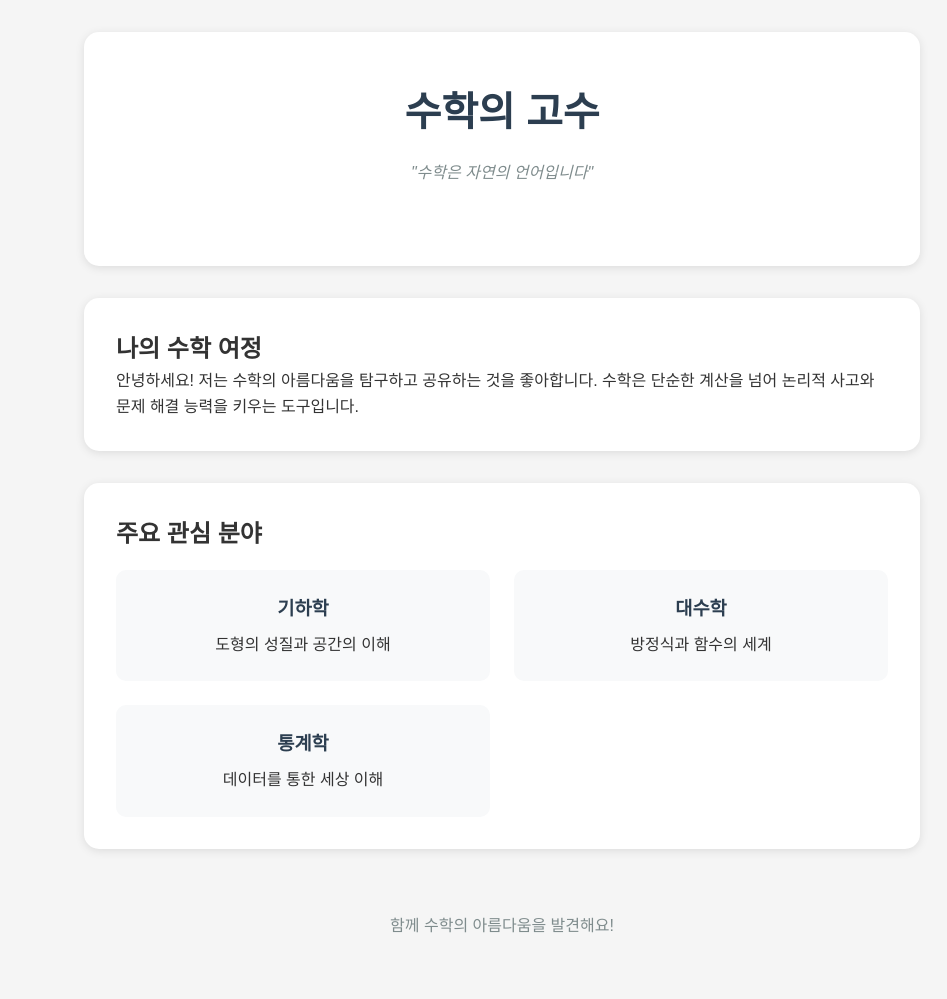
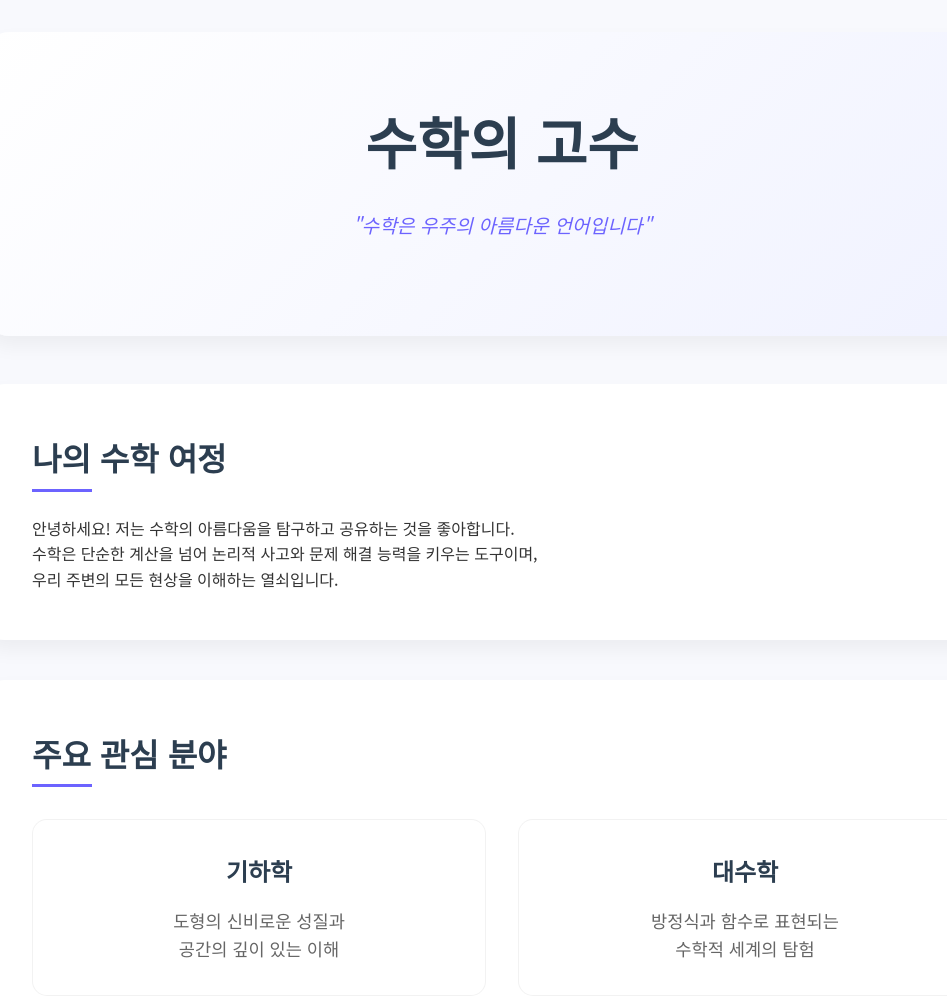
Before and after one commit to MJnaldo/mathking, a plain HTML site: page index.html in a window 1280 px wide. Shown: the top 999 px of the page, without its empty margins (138-1085 px from the left). Drawn offline with Linux system fonts and the light colour scheme.

Commit message:
뉴 수학 커밋

```diff
--- a/index.html
+++ b/index.html
@@ -4,7 +4,16 @@
     <meta charset="UTF-8">
     <meta name="viewport" content="width=device-width, initial-scale=1.0">
     <title>수학의 고수 - 프로필</title>
+    <link href="https://fonts.googleapis.com/css2?family=Noto+Sans+KR:wght@300;400;500;700&display=swap" rel="stylesheet">
     <style>
+        :root {
+            --primary-color: #6C63FF;
+            --secondary-color: #2C3E50;
+            --accent-color: #FF6B6B;
+            --background-color: #F8F9FD;
+            --card-shadow: 0 10px 20px rgba(0,0,0,0.05);
+        }
+
         * {
             margin: 0;
             padding: 0;
@@ -13,69 +22,169 @@
         }
 
         body {
-            background-color: #f5f5f5;
+            background: var(--background-color);
             color: #333;
             line-height: 1.6;
         }
 
         .container {
-            max-width: 900px;
+            max-width: 1100px;
             margin: 0 auto;
             padding: 2rem;
         }
 
         .profile-header {
             text-align: center;
-            padding: 3rem 0;
-            background-color: #fff;
-            border-radius: 15px;
-            box-shadow: 0 2px 10px rgba(0,0,0,0.1);
-            margin-bottom: 2rem;
+            padding: 4rem 2rem;
+            background: linear-gradient(135deg, #fff 0%, #f0f2ff 100%);
+            border-radius: 25px;
+            box-shadow: var(--card-shadow);
+            margin-bottom: 3rem;
+            position: relative;
+            overflow: hidden;
+            transition: transform 0.3s ease;
+        }
+
+        .profile-header:hover {
+            transform: translateY(-5px);
+        }
+
+        .profile-header::before {
+            content: "";
+            position: absolute;
+            top: -50%;
+            left: -50%;
+            width: 200%;
+            height: 200%;
+            background: linear-gradient(
+                45deg,
+                transparent 0%,
+                rgba(255, 255, 255, 0.1) 50%,
+                transparent 100%
+            );
+            animation: shine 3s infinite;
+        }
+
+        @keyframes shine {
+            0% { transform: translateX(-100%) translateY(-100%) rotate(45deg); }
+            100% { transform: translateX(100%) translateY(100%) rotate(45deg); }
         }
 
         .profile-header h1 {
-            font-size: 2.5rem;
-            color: #2c3e50;
-            margin-bottom: 1rem;
+            font-size: 3.5rem;
+            color: var(--secondary-color);
+            margin-bottom: 1.5rem;
+            font-weight: 700;
         }
 
         .math-quote {
             font-style: italic;
-            color: #7f8c8d;
+            color: var(--primary-color);
+            font-size: 1.2rem;
             margin-bottom: 2rem;
         }
 
         .content-section {
-            background-color: #fff;
-            padding: 2rem;
-            border-radius: 15px;
-            box-shadow: 0 2px 10px rgba(0,0,0,0.1);
-            margin-bottom: 2rem;
+            background: #fff;
+            padding: 3rem;
+            border-radius: 20px;
+            box-shadow: var(--card-shadow);
+            margin-bottom: 2.5rem;
+            transition: all 0.3s ease;
+        }
+
+        .content-section:hover {
+            transform: translateY(-5px);
+            box-shadow: 0 15px 30px rgba(0,0,0,0.1);
+        }
+
+        .content-section h2 {
+            color: var(--secondary-color);
+            font-size: 2rem;
+            margin-bottom: 1.5rem;
+            position: relative;
+            padding-bottom: 0.5rem;
+        }
+
+        .content-section h2::after {
+            content: '';
+            position: absolute;
+            bottom: 0;
+            left: 0;
+            width: 60px;
+            height: 3px;
+            background: var(--primary-color);
         }
 
         .math-topics {
             display: grid;
-            grid-template-columns: repeat(auto-fit, minmax(250px, 1fr));
-            gap: 1.5rem;
-            margin-top: 1rem;
+            grid-template-columns: repeat(auto-fit, minmax(300px, 1fr));
+            gap: 2rem;
+            margin-top: 2rem;
         }
 
         .topic-card {
-            background-color: #f8f9fa;
-            padding: 1.5rem;
-            border-radius: 10px;
+            background: #fff;
+            padding: 2rem;
+            border-radius: 15px;
             text-align: center;
+            transition: all 0.3s ease;
+            border: 1px solid rgba(0,0,0,0.05);
+            position: relative;
+            overflow: hidden;
+        }
+
+        .topic-card::before {
+            content: '';
+            position: absolute;
+            top: 0;
+            left: 0;
+            width: 100%;
+            height: 5px;
+            background: var(--primary-color);
+            transform: scaleX(0);
+            transition: transform 0.3s ease;
+        }
+
+        .topic-card:hover {
+            transform: translateY(-10px);
+            box-shadow: var(--card-shadow);
+        }
+
+        .topic-card:hover::before {
+            transform: scaleX(1);
         }
 
         .topic-card h3 {
-            color: #2c3e50;
-            margin-bottom: 0.5rem;
+            color: var(--secondary-color);
+            font-size: 1.5rem;
+            margin-bottom: 1rem;
+        }
+
+        .topic-card p {
+            color: #666;
+            font-size: 1.1rem;
         }
 
         .footer {
             text-align: center;
-            padding: 2rem 0;
-            color: #7f8c8d;
+            padding: 3rem 0;
+            color: var(--secondary-color);
+            font-size: 1.1rem;
+        }
+
+        @media (max-width: 768px) {
+            .profile-header h1 {
+                font-size: 2.5rem;
+            }
+
+            .content-section {
+                padding: 2rem;
+            }
+
+            .math-topics {
+                grid-template-columns: 1fr;
+            }
         }
     </style>
 </head>
@@ -83,13 +192,14 @@
     <div class="container">
         <header class="profile-header">
             <h1>수학의 고수</h1>
-            <p class="math-quote">"수학은 자연의 언어입니다"</p>
+            <p class="math-quote">"수학은 우주의 아름다운 언어입니다"</p>
         </header>
 
         <section class="content-section">
             <h2>나의 수학 여정</h2>
-            <p>안녕하세요! 저는 수학의 아름다움을 탐구하고 공유하는 것을 좋아합니다.
-               수학은 단순한 계산을 넘어 논리적 사고와 문제 해결 능력을 키우는 도구입니다.</p>
+            <p>안녕하세요! 저는 수학의 아름다움을 탐구하고 공유하는 것을 좋아합니다.<br>
+               수학은 단순한 계산을 넘어 논리적 사고와 문제 해결 능력을 키우는 도구이며,<br>
+               우리 주변의 모든 현상을 이해하는 열쇠입니다.</p>
         </section>
 
         <section class="content-section">
@@ -97,21 +207,21 @@
             <div class="math-topics">
                 <div class="topic-card">
                     <h3>기하학</h3>
-                    <p>도형의 성질과 공간의 이해</p>
+                    <p>도형의 신비로운 성질과<br>공간의 깊이 있는 이해</p>
                 </div>
                 <div class="topic-card">
                     <h3>대수학</h3>
-                    <p>방정식과 함수의 세계</p>
+                    <p>방정식과 함수로 표현되는<br>수학적 세계의 탐험</p>
                 </div>
                 <div class="topic-card">
                     <h3>통계학</h3>
-                    <p>데이터를 통한 세상 이해</p>
+                    <p>데이터를 통해 발견하는<br>세상의 패턴과 진실</p>
                 </div>
             </div>
         </section>
 
         <footer class="footer">
-            <p>함께 수학의 아름다움을 발견해요!</p>
+            <p>함께 수학의 아름다움을 발견하는 여정에 동참해보세요! ✨</p>
         </footer>
     </div>
 </body>
```
